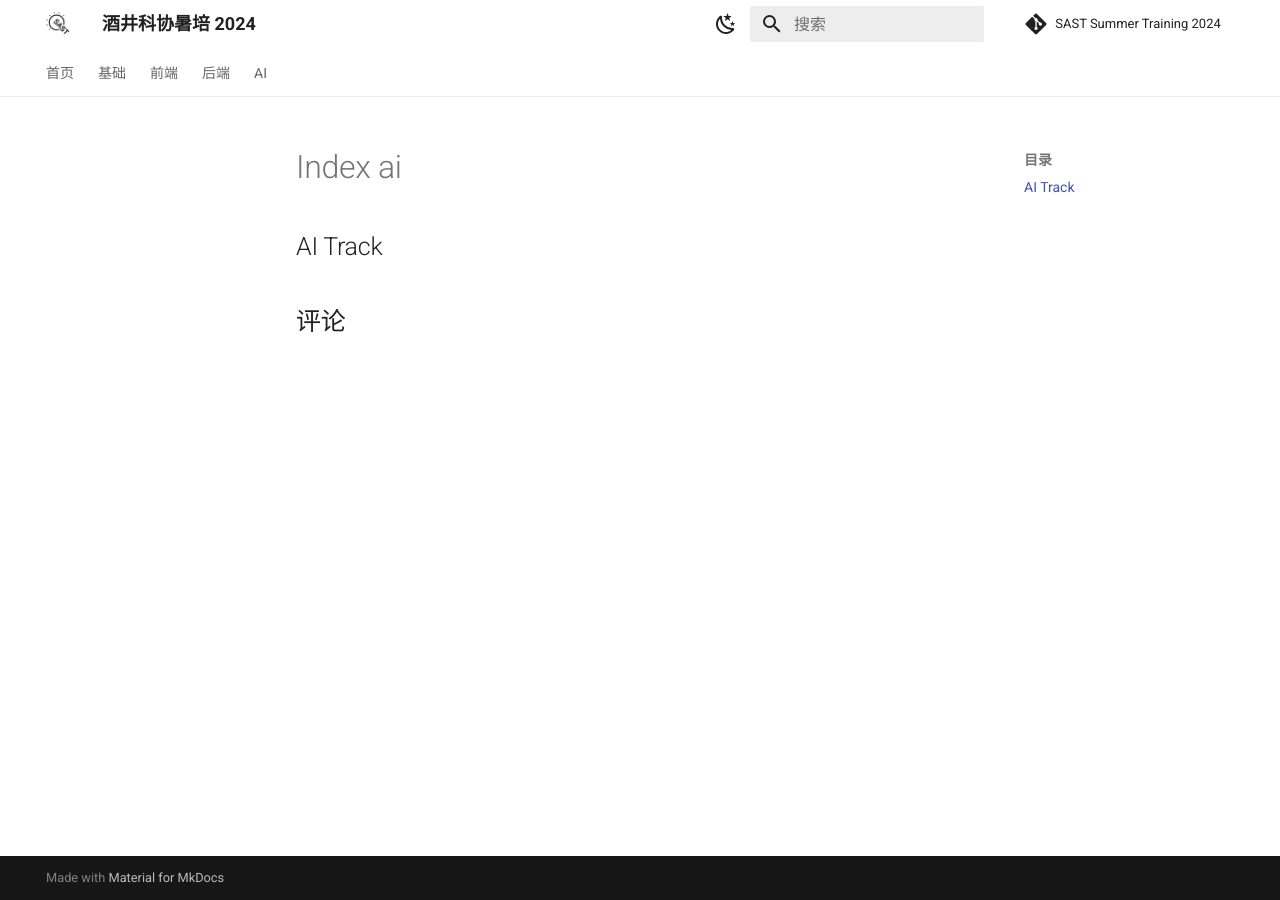
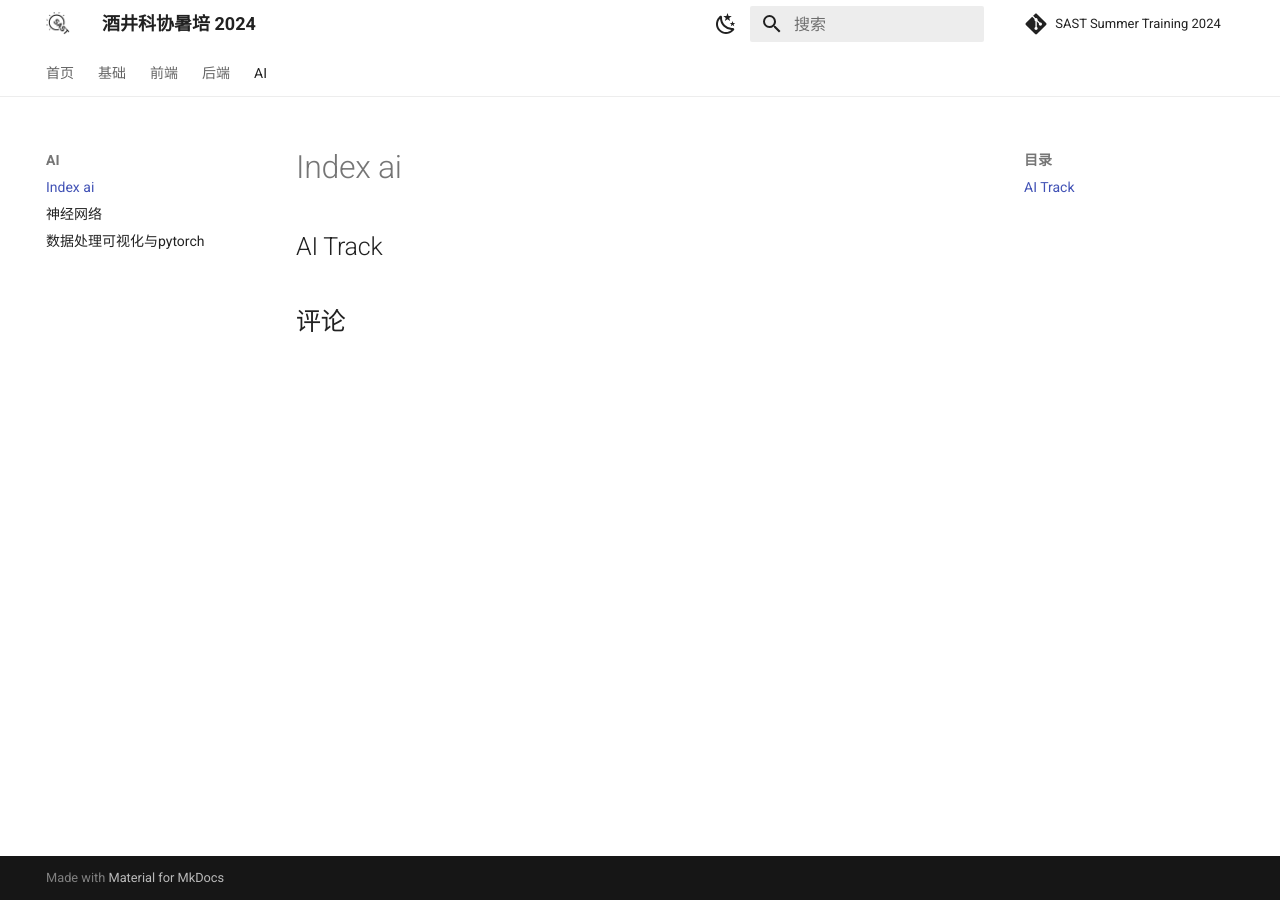
Before and after one commit to sast-summer-training-2024/sast-summer-training-2024.github.io, an MkDocs documentation site: the page built from docs/ai/index_ai.md, in a window 1280 px wide. Built offline with MkDocs 1.6.1 and Material for MkDocs 9.7.7, drawn with Linux system fonts in a browser that asks for light colours; comment, search, counter and statistics services are not loaded.

Commit message:
fix: AI Track index path

```diff
--- a/mkdocs.yml
+++ b/mkdocs.yml
@@ -138,6 +138,6 @@ nav:
       - Django: backend/django/django.md
       - 作业 (也是课件): https://github.com/sast-summer-training-2024/sast2024-django-hw
   - AI:
-    - ai/index.md
+    - ai/index_ai.md
     - 神经网络: ai/neural-network/network.md
     - 数据处理可视化与pytorch: ai/dp-and-pytorch/readme.md
```
